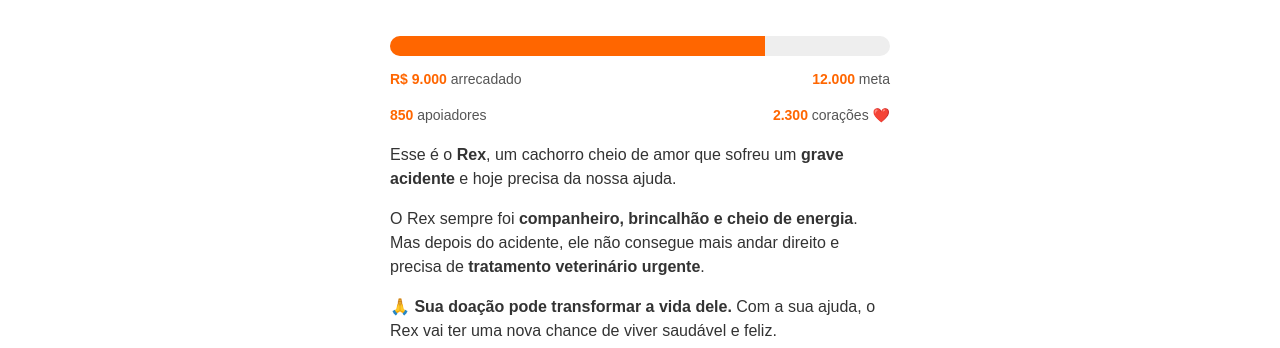
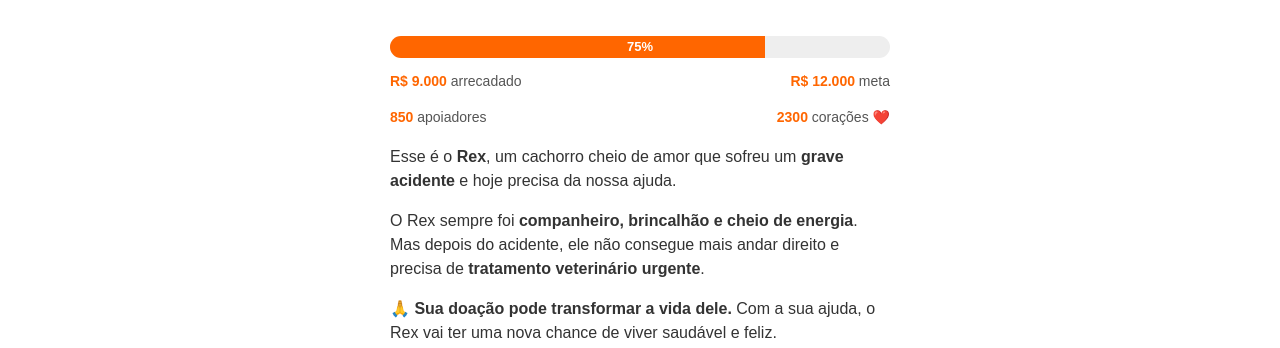
Before and after one commit to caio94650/cachorroooo, a plain HTML site: page index.html in a window 1280 px wide. Shown: the part 484-832 px from the top of the page. Drawn offline with Linux system fonts and the light colour scheme.

Commit message:
Update index.html

```diff
--- a/index.html
+++ b/index.html
@@ -12,7 +12,7 @@
       color: #333;
     }
     header {
-      background: #ff6600; /* Laranja forte */
+      background: #ff6600; /* Laranja */
       color: white;
       text-align: center;
       padding: 20px;
@@ -36,12 +36,24 @@
       border-radius: 20px;
       overflow: hidden;
       margin: 15px 0;
-      height: 20px;
+      height: 22px;
+      position: relative;
     }
     .progress-bar {
-      width: 75%; /* porcentagem simulada */
       background: #ff6600;
       height: 100%;
+      width: 0;
+      transition: width 1s ease-in-out;
+    }
+    .progress-text {
+      position: absolute;
+      top: 0;
+      left: 50%;
+      transform: translateX(-50%);
+      font-size: 13px;
+      font-weight: bold;
+      color: #fff;
+      line-height: 22px;
     }
     .stats {
       display: flex;
@@ -93,17 +105,19 @@
   <div class="container">
     <img src="https://i.ibb.co/0YHfZ7N/dog.jpg" alt="Cachorro" class="dog-photo">
 
+    <!-- Barra de Progresso -->
     <div class="progress">
-      <div class="progress-bar"></div>
+      <div class="progress-bar" id="progressBar"></div>
+      <div class="progress-text" id="progressText">0%</div>
     </div>
 
     <div class="stats">
-      <div><span>R$ 9.000</span> arrecadado</div>
-      <div><span>12.000</span> meta</div>
+      <div><span id="arrecadado">R$ 0</span> arrecadado</div>
+      <div><span id="meta">R$ 12.000</span> meta</div>
     </div>
     <div class="stats">
-      <div><span>850</span> apoiadores</div>
-      <div><span>2.300</span> corações ❤️</div>
+      <div><span id="apoiadores">0</span> apoiadores</div>
+      <div><span id="coracoes">0</span> corações ❤️</div>
     </div>
 
     <div class="story">
@@ -119,5 +133,24 @@
     Plataforma Segura – Sua doação faz a diferença 🐾
   </footer>
 
+  <script>
+    // Simulação dos valores
+    const arrecadado = 9000;
+    const meta = 12000;
+    const apoiadores = 850;
+    const coracoes = 2300;
+
+    // Calcula %
+    const porcentagem = Math.min((arrecadado / meta) * 100, 100);
+
+    // Atualiza na página
+    document.getElementById("arrecadado").textContent = "R$ " + arrecadado.toLocaleString("pt-BR");
+    document.getElementById("meta").textContent = "R$ " + meta.toLocaleString("pt-BR");
+    document.getElementById("apoiadores").textContent = apoiadores;
+    document.getElementById("coracoes").textContent = coracoes;
+    document.getElementById("progressBar").style.width = porcentagem + "%";
+    document.getElementById("progressText").textContent = Math.round(porcentagem) + "%";
+  </script>
+
 </body>
 </html>
```
